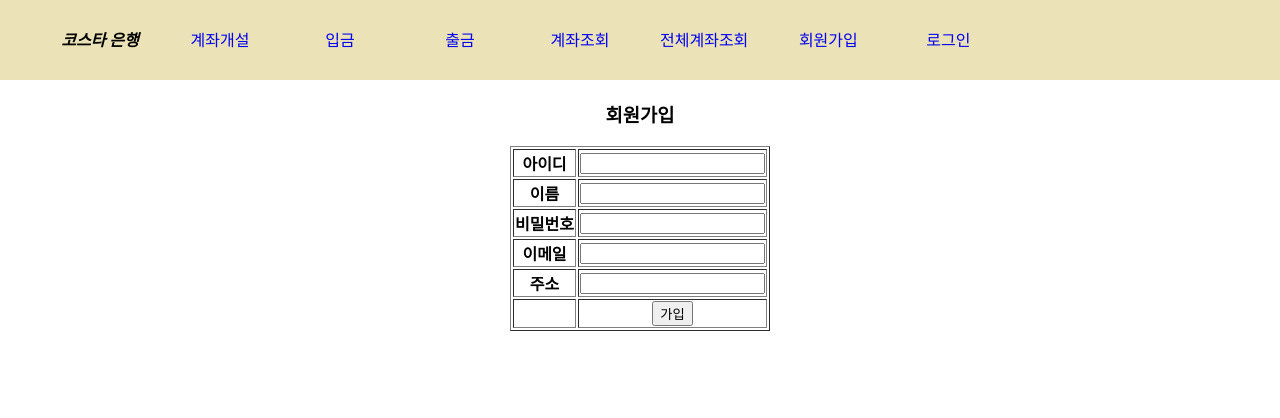
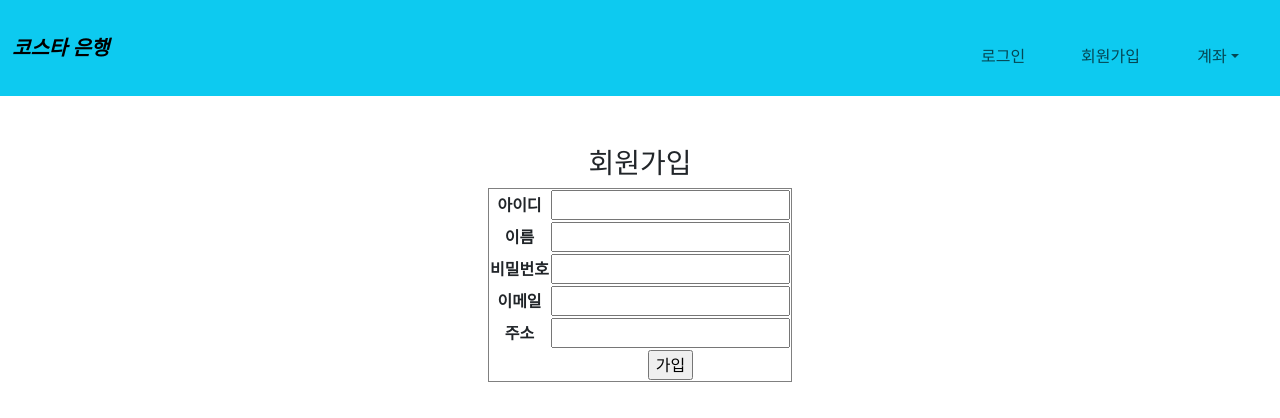
Before and after one commit to hyunmne/kosta-react, a React (Create React App) app in the folder bank1/: page /join in a window 1280 px wide. Shown: the top 418 px of the page. Built offline with nearby package versions, Linux system fonts and the light colour scheme.

Commit message:
react: bank1 reacpstrap ㅍ추가

```diff
--- a/bank1/package.json
+++ b/bank1/package.json
@@ -7,6 +7,7 @@
     "@testing-library/react": "^13.4.0",
     "@testing-library/user-event": "^13.5.0",
     "axios": "^1.6.8",
+    "bootstrap": "^5.3.3",
     "react": "^18.3.1",
     "react-dom": "^18.3.1",
     "react-router": "^6.23.0",
--- a/bank1/src/App.css
+++ b/bank1/src/App.css
@@ -24,7 +24,7 @@
 }
 
 .route{
-  margin-top:100px;
+  margin-top:50px;
   text-align:center;
 }
 
--- a/bank1/src/App.js
+++ b/bank1/src/App.js
@@ -1,5 +1,6 @@
 import logo from './logo.svg';
 import './App.css';
+import 'bootstrap/dist/css/bootstrap.css';
 import Header from './Header';
 import { MakeAccount } from './MakeAccount';
 import AccountInfo from './AccountInfo';
--- a/bank1/src/Header.js
+++ b/bank1/src/Header.js
@@ -1,6 +1,11 @@
 import {Link} from 'react-router-dom';
+import {useState} from 'react';
+import {Navbar, NavbarToggler, NavbarBrand, Nav,
+        NavItem, NavLink, UncontrolledDropdown,
+        DropdownToggle, DropdownMenu, DropdownItem} from 'reactstrap';
 
 const Header = () => {
+    const [isOpen, setIsOpen] = useState(false);
     const divStyle = {
         backgroundColor : '#ebe3b7',
         width:'100%',
@@ -9,20 +14,45 @@ const Header = () => {
         top:'0px',
         zIndex:10
     };
+    const toggle = () => {
+        setIsOpen(!isOpen);
+    }
 
     return (
-        <div style={divStyle}>
-            <ul className="nav-items">
-                <li className="nav-item"><i><b>코스타 은행</b></i></li>
-                <li className="nav-item"><Link to="/">계좌개설</Link></li>
-                <li className="nav-item"><Link to="/deposit">입금</Link></li>
-                <li className="nav-item"><Link to="/withdraw">출금</Link></li>
-                <li className="nav-item"><Link to="/accountInfo">계좌조회</Link></li>
-                <li className="nav-item"><Link to="/allAccountInfo">전체계좌조회</Link></li>
-                <li className="nav-item"><Link to="/join">회원가입</Link></li>
-                <li className="nav-item"><Link to="/login">로그인</Link></li>
-            </ul>
-        </div>
+        <Navbar color='info' light expand="md">
+            <NavbarBrand><i><b>코스타 은행</b></i></NavbarBrand>
+            <NavbarToggler onClick={toggle}/>
+            <Nav className="ml-auto" navbar>
+                <NavItem>
+                    <NavLink href="/">로그인</NavLink>
+                </NavItem>
+                <NavItem>
+                    <NavLink href="/join">회원가입</NavLink>
+                </NavItem>
+                <UncontrolledDropdown nav inNavbar>
+                    <DropdownToggle tag="a" className="nav-link" caret>계좌</DropdownToggle>
+                    <DropdownMenu>
+                        <DropdownItem tag="a" href="/makeAccount">계좌개설</DropdownItem>
+                        <DropdownItem tag="a" href="/deposit">입금</DropdownItem>
+                        <DropdownItem tag="a" href="/withdraw">출금</DropdownItem>
+                        <DropdownItem tag="a" href="/accountInfo">계좌조회</DropdownItem>
+                        <DropdownItem tag="a" href="/allAccountInfo">전체계좌조회</DropdownItem>
+                    </DropdownMenu>
+                </UncontrolledDropdown>
+            </Nav>
+        </Navbar>
+        // <div style={divStyle}>
+        //     <ul className="nav-items">
+        //         <li className="nav-item"><i><b>코스타 은행</b></i></li>
+        //         <li className="nav-item"><Link to="/">계좌개설</Link></li>
+        //         <li className="nav-item"><Link to="/deposit">입금</Link></li>
+        //         <li className="nav-item"><Link to="/withdraw">출금</Link></li>
+        //         <li className="nav-item"><Link to="/accountInfo">계좌조회</Link></li>
+        //         <li className="nav-item"><Link to="/allAccountInfo">전체계좌조회</Link></li>
+        //         <li className="nav-item"><Link to="/join">회원가입</Link></li>
+        //         <li className="nav-item"><Link to="/login">로그인</Link></li>
+        //     </ul>
+        // </div>
     )
 }
 
```
